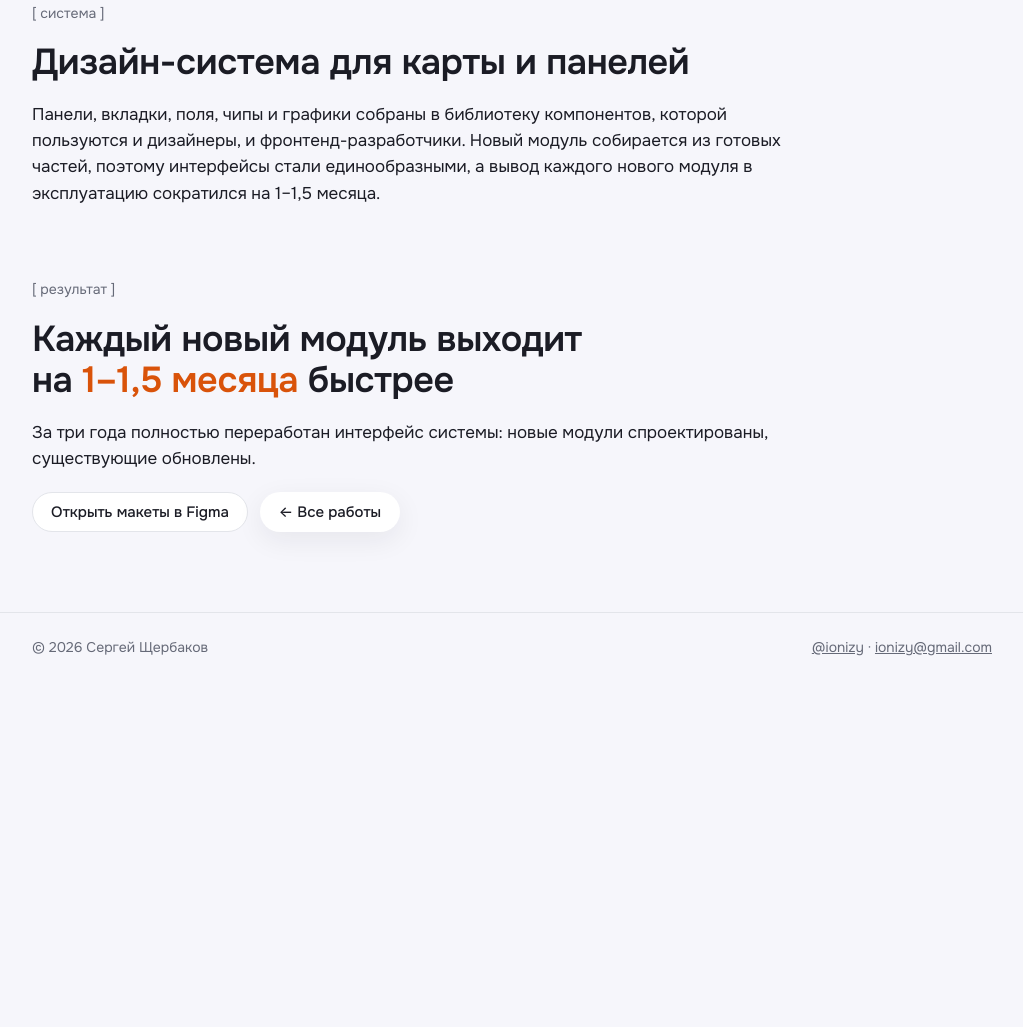
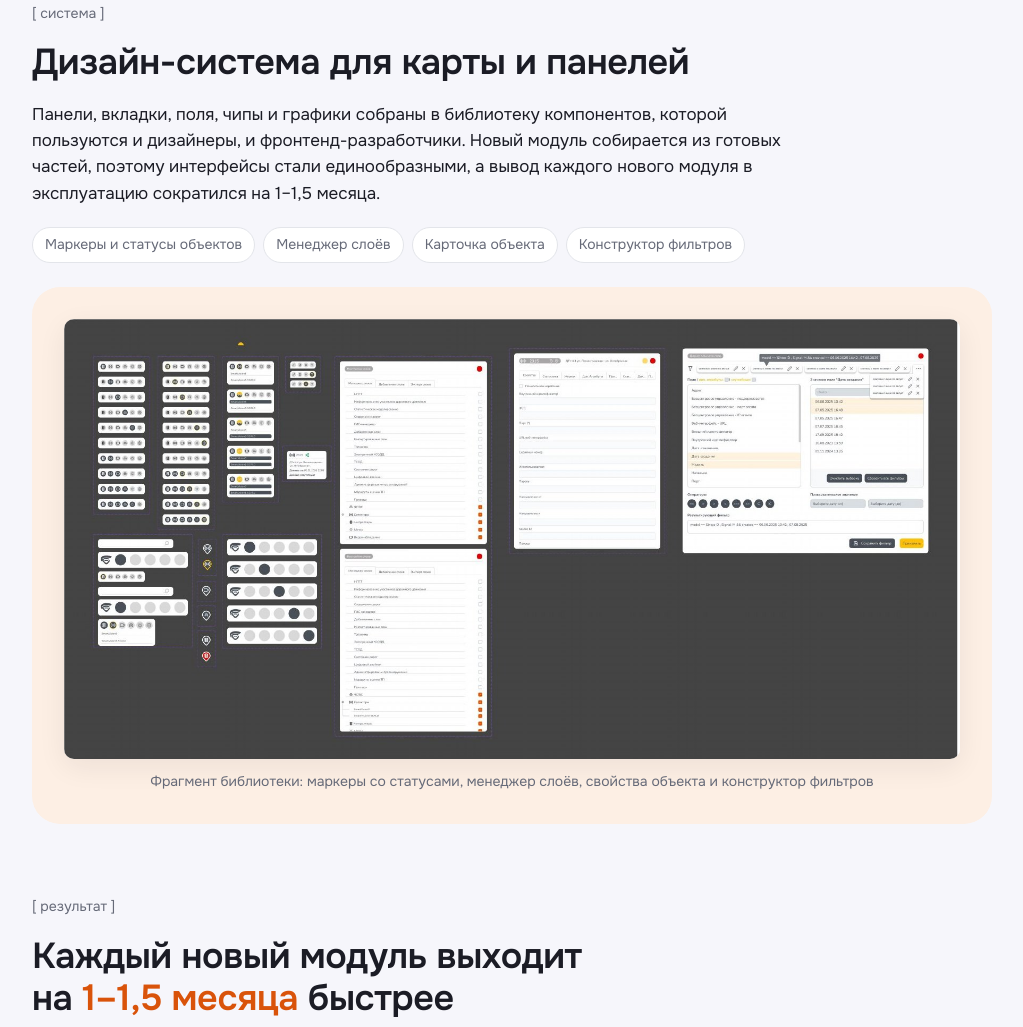
Before and after one commit to sputnik101/portfolio, a plain HTML site: page case-voicelink.html in a window 1280 px wide. Shown: the part 4946-5973 px from the top of the page, without its empty margins (128-1151 px from the left). Before the commit the page ends 5645 px from the top, so only its background shows below. Drawn offline with Linux system fonts and the light colour scheme.

Commit message:
обновление ВЛ

```diff
--- a/case-voicelink.html
+++ b/case-voicelink.html
@@ -10,7 +10,7 @@
     <link rel="preconnect" href="https://fonts.gstatic.com" crossorigin>
     <link href="https://fonts.googleapis.com/css2?family=Onest:wght@400;500;600&display=swap" rel="stylesheet">
     <link rel="stylesheet" href="style.css?v=11">
-    <link rel="stylesheet" href="case.css?v=6">
+    <link rel="stylesheet" href="case.css?v=7">
 </head>
 <body class="case-page case-vl">
 
@@ -81,6 +81,13 @@
             <p class="label">[ система ]</p>
             <h2>Дизайн-система для карты и панелей</h2>
             <p class="case-text">Панели, вкладки, поля, чипы и графики собраны в библиотеку компонентов, которой пользуются и дизайнеры, и фронтенд-разработчики. Новый модуль собирается из готовых частей, поэтому интерфейсы стали единообразными, а вывод каждого нового модуля в эксплуатацию сократился на 1–1,5 месяца.</p>
+            <ul class="tags case-tags">
+                <li>Маркеры и статусы объектов</li><li>Менеджер слоёв</li><li>Карточка объекта</li><li>Конструктор фильтров</li>
+            </ul>
+            <figure class="case-shot">
+                <img src="img/cases/voicelink/05-system.jpg" alt="Фрагмент библиотеки компонентов: маркеры со статусами, менеджер слоёв, карточка объекта, конструктор фильтров" loading="lazy" width="1686" height="828">
+                <figcaption>Фрагмент библиотеки: маркеры со статусами, менеджер слоёв, свойства объекта и конструктор фильтров</figcaption>
+            </figure>
         </section>
 
         <section class="case-block case-result">
--- a/case.css
+++ b/case.css
@@ -47,3 +47,5 @@
 .case-vl .case-facts strong, .case-vl .case-result h2 span { color: #D9530A; }
 .case-vl .case-flow h3 span { background: #F26B1D; }
 .case-page .wordmark { color: var(--ink); mix-blend-mode: normal; }
+.case-tags { display: flex; flex-wrap: wrap; gap: 8px; margin: 0 0 24px; padding-top: 0; }
+.case-tags li { font-size: 14px; padding: 6px 12px; border-radius: 999px; background: var(--surface); border: 1px solid var(--line); }
```
Also changed, not shown: case-sber.html (+1 -1 lines), img/cases/voicelink/05-system.jpg (added).
